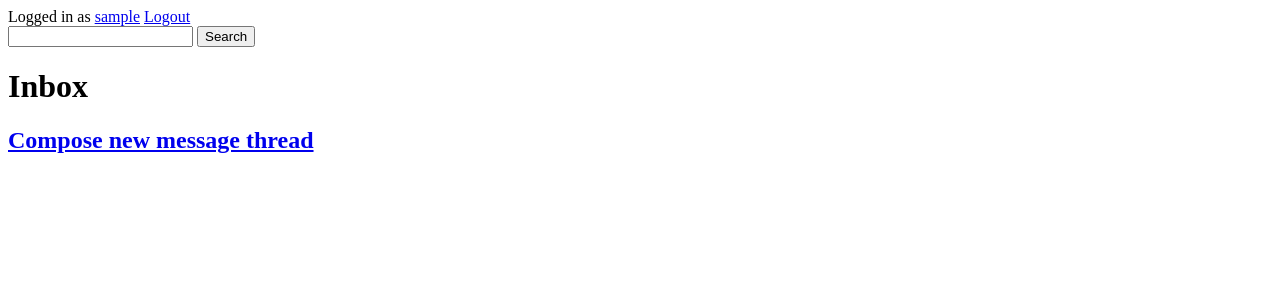
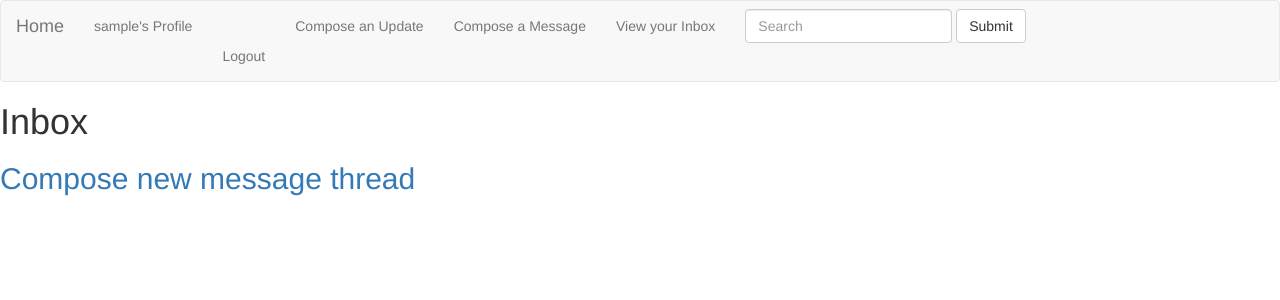
Before and after one commit to taliatrilling/UpdateMe, a Flask app: page /inbox in a window 1280 px wide. Shown: the top 300 px of the page. Run offline with Flask 2, Linux system fonts and the light colour scheme; the visitor is signed in with stand-in values (Sample User, id 1); data that the repository does not hold is empty; some libraries are stand-ins or nearby versions.

Commit message:
fixed view inbox page, added bootstrap navbars and tabs

```diff
--- a/server.py
+++ b/server.py
@@ -407,7 +407,13 @@ def show_inbox():
 	if "user_id" in session:
 		user_id = session["user_id"]
 		threads = check_inbox(user_id)
-		return render_template("inbox.html", threads=threads)
+		users_talking_to = {}
+		for thread in threads:
+			user = User.query.filter(User.user_id == thread).first()
+			username = user.username
+			connection_id = pair_lookup(user_id, thread)
+			users_talking_to[username] = connection_id
+		return render_template("inbox.html", users_talking_to=users_talking_to)
 	else:
 		flash("Please sign in to view your inbox")
 		return redirect("/")
--- a/templates/base.html
+++ b/templates/base.html
@@ -2,18 +2,35 @@
 <html>
 	<head>
 		<title>{% block title %}TITLE HERE{% endblock %}</title>
+		<link rel="stylesheet" href="https://maxcdn.bootstrapcdn.com/bootstrap/3.3.7/css/bootstrap.min.css" integrity="sha384-BVYiiSIFeK1dGmJRAkycuHAHRg32OmUcww7on3RYdg4Va+PmSTsz/K68vbdEjh4u" crossorigin="anonymous">
 <!-- 		link to stylesheet/bootstrap here -->
 	</head>
 	<body>
-		{% if "user_id" in session %}
-			<header>Logged in as <a href="/profile/{{ session['user_id'] }}">{{ session["username"]}}</a> <a href="/logout">Logout</a></header>
-		{% else %}
-			<a href="/login">Log In</a> or <a href="register">Register</a>
-		{% endif %}
-   <form action="/search-results">
-    	<input name= "search" type="text">
-    	<input type="submit" value="Search">
-    </form>
+		<nav class="navbar navbar-default">
+			<div class="container-fluid">
+				<div class="navbar-header">
+      				<a class="navbar-brand" href="/">Home</a>
+    			</div>
+    		<ul class="nav navbar-nav">
+    			{% if "user_id" in session %}
+					<li><a href="/profile/{{ session['user_id'] }}">{{ session["username"]}}'s Profile</li>
+					<li><a href="/logout">Logout</a></li>
+					<li><a href="/compose-update">Compose an Update</a></li>
+					<li><a href="/compose-message">Compose a Message</a></li>
+					<li><a href="/inbox">View your Inbox</a></li>
+				{% else %}
+					<li><a href="/login">Log In</a></li>
+					<li><a href="register">Register</a></li>
+				{% endif %}
+		    </ul>
+		    <form class="navbar-form navbar-left" action="/search-results">
+		    <div class="form-group">
+          		<input type="text" name="search" class="form-control" placeholder="Search">
+       		</div>
+        	<button type="submit" class="btn btn-default">Submit</button>
+      		</form>
+		  	</div>
+		</nav>
 		{% with messages = get_flashed_messages() %}
 		   {% if messages %}
         <ul class=flashes>
--- a/templates/inbox.html
+++ b/templates/inbox.html
@@ -6,9 +6,9 @@
 
 <h2><a href="/compose-message">Compose new message thread</a>
 
-{% for thread in threads %}
+{% for key, value in users_talking_to.items() %}
 
-<h2><a href=" ">Conversation with {{ thread }}</a>
+<h2><a href="/message/{{ value }}">Conversation with {{ key }}</a>
 
 {% endfor %}
 
```
Also changed, not shown: templates/homepage.html (+9 -5 lines).
